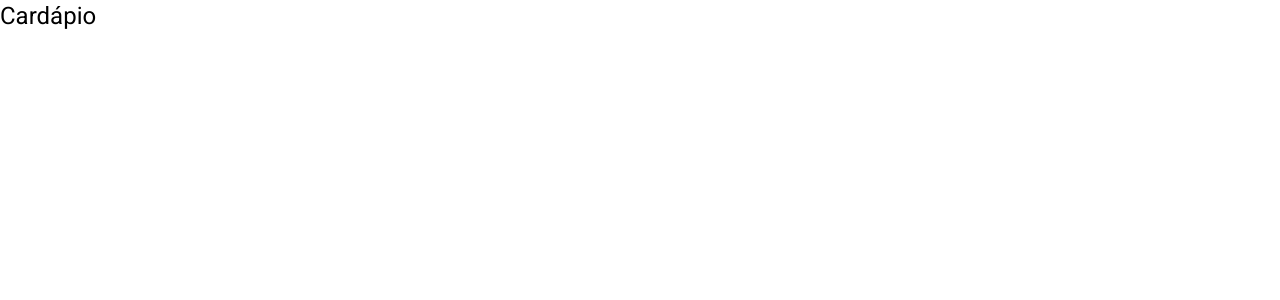
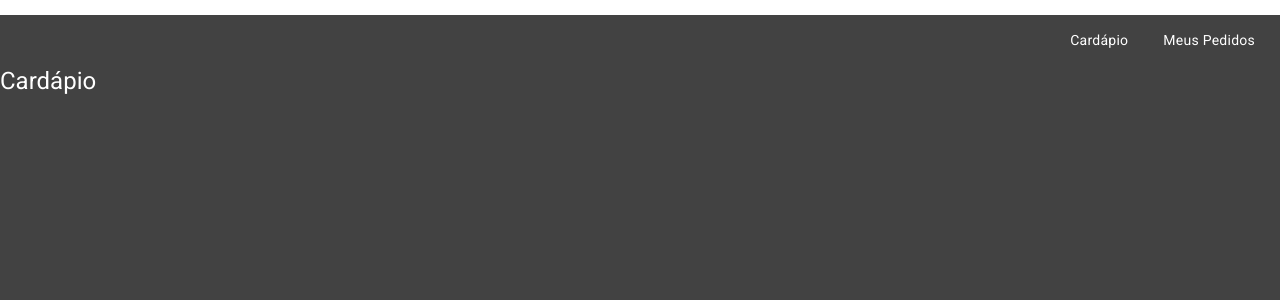
Before and after one commit to Fernanda-Vidal/app-restaurant, an Angular app in the folder frontend/: page /cardapio in a window 1280 px wide. Shown: the top 300 px of the page. Built offline with nearby package versions, Linux system fonts and the light colour scheme; no server answers.

Commit message:
feat: Inicia estilo do cardápio.

```diff
--- a/frontend/src/app/components/pages/cardapio/cardapio.component.css
+++ b/frontend/src/app/components/pages/cardapio/cardapio.component.css
@@ -0,0 +1,5 @@
+* {
+   background-color: #424242;
+   color: white;
+   height: 100vh;
+}
--- a/frontend/src/app/components/pages/cardapio/cardapio.component.html
+++ b/frontend/src/app/components/pages/cardapio/cardapio.component.html
@@ -1 +1,2 @@
+<app-header></app-header>
 <h1>Cardápio</h1>
--- a/frontend/src/app/components/pages/cardapio/cardapio.component.ts
+++ b/frontend/src/app/components/pages/cardapio/cardapio.component.ts
@@ -1,10 +1,22 @@
-import { Component } from '@angular/core';
+import { Component, OnInit } from '@angular/core';
+import { DishService } from 'src/app/services/dishes/dish.service';
+
+import { IDish } from '../../../../../../backend/src/interfaces';
 
 @Component({
   selector: 'app-cardapio',
   templateUrl: './cardapio.component.html',
   styleUrls: ['./cardapio.component.css']
 })
-export class CardapioComponent {
+export class CardapioComponent implements OnInit {
+  dish?: IDish;
+
+  constructor(private dishesService: DishService) {}
+  async ngOnInit() {
+    const aaa = await this.dishesService.getAllDishes().subscribe()
+
+    console.log(aaa)
+  }
+
 
 }
```
